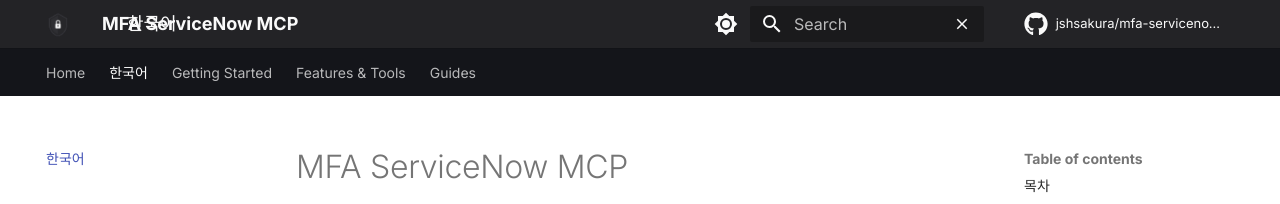
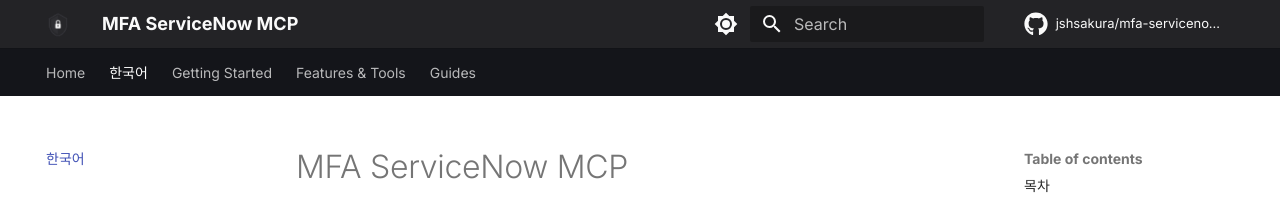
Before and after one commit to jshsakura/mfa-servicenow-mcp, an MkDocs documentation site: the page built from website/docs/ko.md, in a window 1280 px wide. Shown: the top 204 px of the page. Built offline with MkDocs 1.6.1 and Material for MkDocs 9.7.7, drawn with Linux system fonts in a browser that asks for light colours; comment, search, counter and statistics services are not loaded.

Commit message:
fix: stop header topics from overlapping on non-landing pages
The blanket 'opacity: 1 !important' on .md-header * was breaking
Material's opacity-based topic transition animation, causing both
site name and page title to show simultaneously. Now opacity is
only forced on .md-source__fact where it was actually needed.

Co-Authored-By: Claude Opus 4.6 (1M context) <noreply@anthropic.com>

```diff
--- a/website/docs/stylesheets/extra.css
+++ b/website/docs/stylesheets/extra.css
@@ -46,8 +46,10 @@
   -webkit-backdrop-filter: blur(12px);
   box-shadow: 0 1px 0 rgba(0,0,0,.08);
 }
-.md-header, .md-header *, .md-header .md-source, .md-header .md-source__fact {
+.md-header, .md-header * {
   color: #fafafa !important;
+}
+.md-header .md-source__fact {
   opacity: 1 !important;
 }
 .md-header .md-header__button svg,
```
